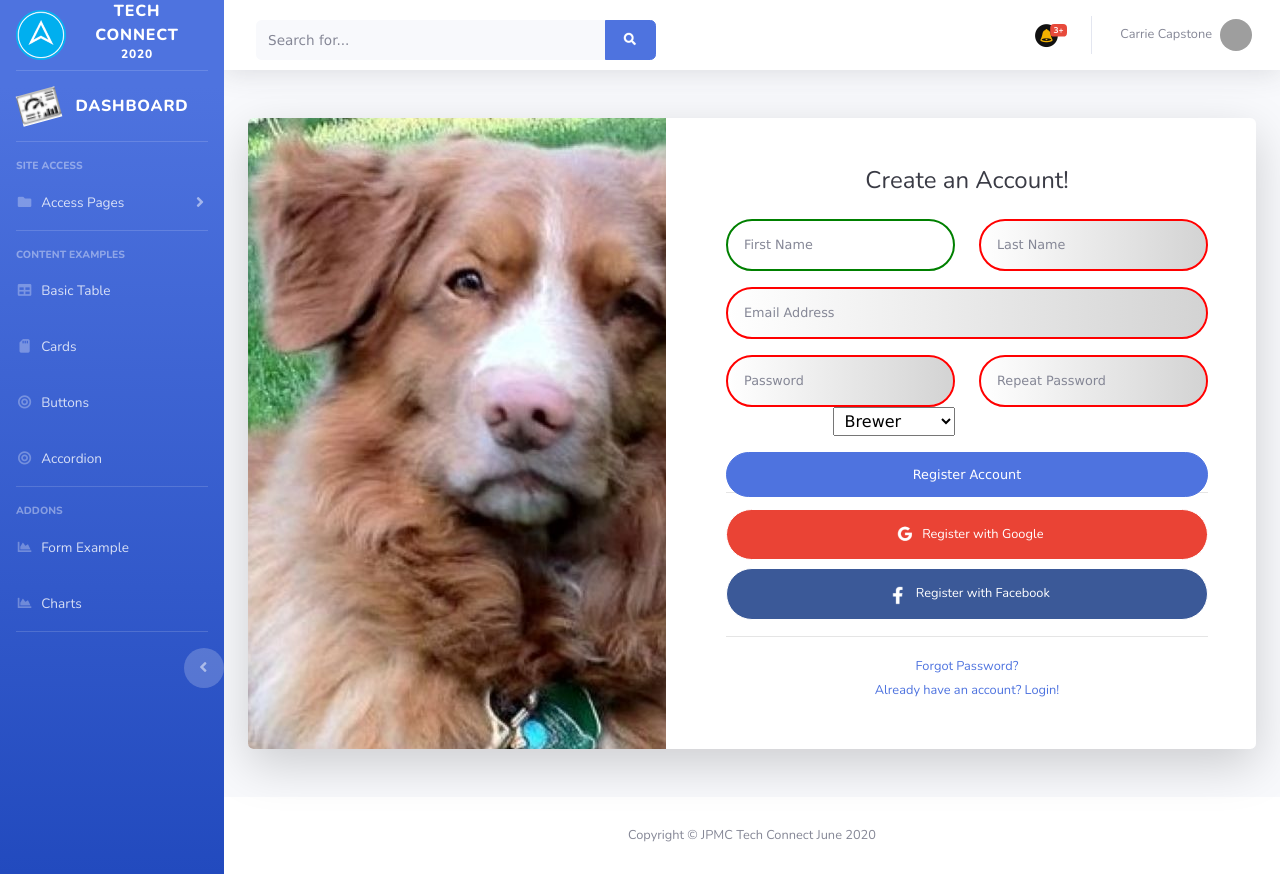
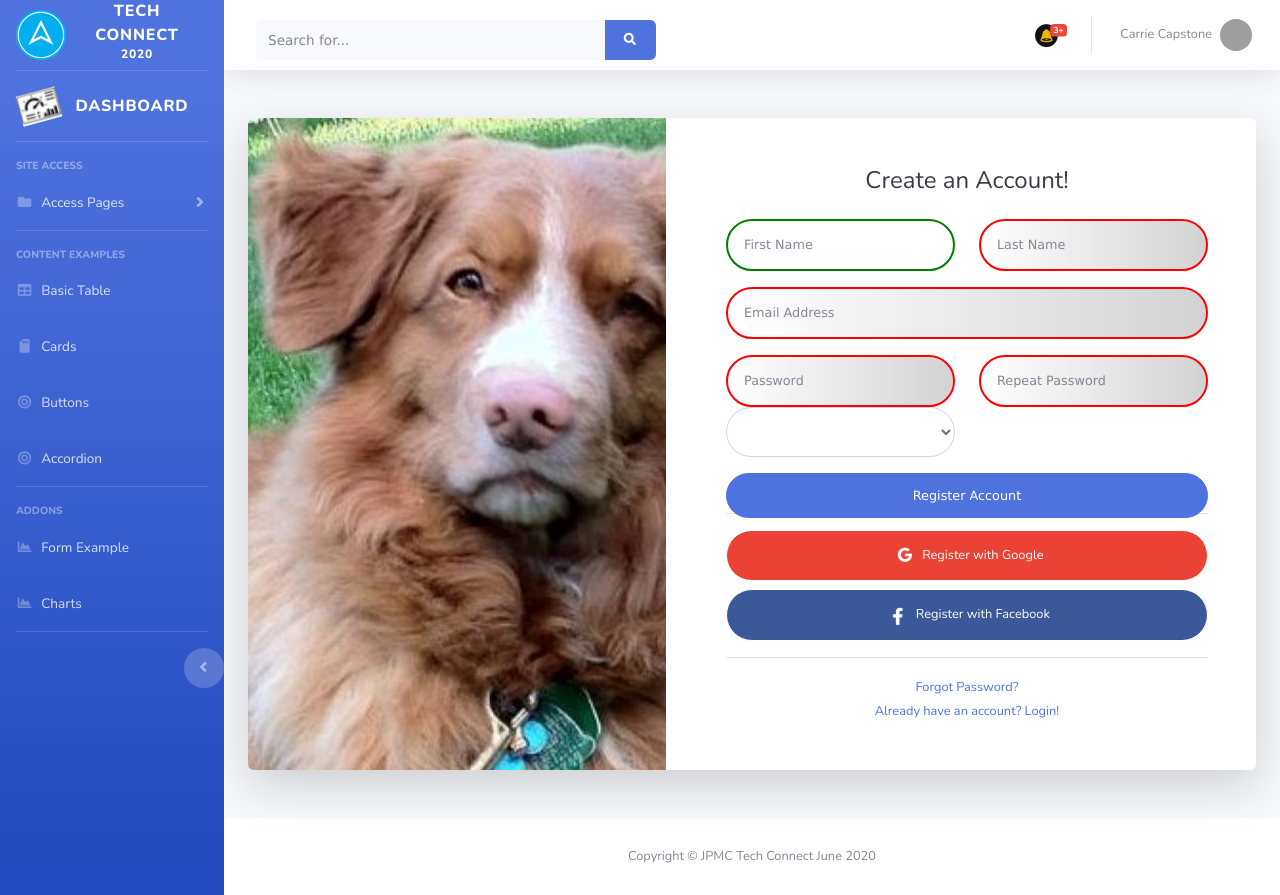
Before and after one commit to tarek-hamid/tech-elevator-capstone, a Java web app: template final-capstone-theme-1/mvc_java/src/main/webapp/WEB-INF/jsp/user/register.jsp in a window 1280 px wide. Before the commit the page ends 874 px from the top, so only its background shows below. Run offline with Spring Boot 4, a stand-in JSP engine, Linux system fonts and the light colour scheme; the template is opened without the code that fills it, so the values that code supplies are empty; the project's own start-up code is not run, and a stand-in starts its controllers and pages; database files in the repository are not loaded; some libraries are stand-ins or nearby versions; grey boxes are pictures that could not be loaded.

Commit message:
register page

```diff
--- a/final-capstone-theme-1/mvc_java/src/main/webapp/WEB-INF/jsp/user/register.jsp
+++ b/final-capstone-theme-1/mvc_java/src/main/webapp/WEB-INF/jsp/user/register.jsp
@@ -47,7 +47,7 @@
                     <form:errors path="confirmPassword" cssClass="error"/>
                   </div>
                   <div class="col-sm-6">
-                  <form:select id="role" name="role" path="role" required="true">
+                  <form:select class="form-control form-control-user" id="role" name="role" path="role" placeholder="Select User Type" required="true">
                     <option value="brewer">Brewer</option>
                     <option value="beerLover">Beer Lover</option>
                   </form:select>
--- a/final-capstone-theme-1/mvc_java/src/main/webapp/WEB-INF/springmvc-servlet.xml
+++ b/final-capstone-theme-1/mvc_java/src/main/webapp/WEB-INF/springmvc-servlet.xml
@@ -41,7 +41,7 @@
     	 to connect to a database -->
 	<bean id="dataSource" class="org.apache.commons.dbcp2.BasicDataSource" destroy-method="close">
 		<property name="driverClassName" value="org.postgresql.Driver" />
-		<property name="url" value="jdbc:postgresql://localhost:5432/captheme1" />
+		<property name="url" value="jdbc:postgresql://localhost:5432/capstone" />
 		<property name="username" value="capstone_appuser" />
 		<property name="password" value="capstone_appuser1" />
 
```
